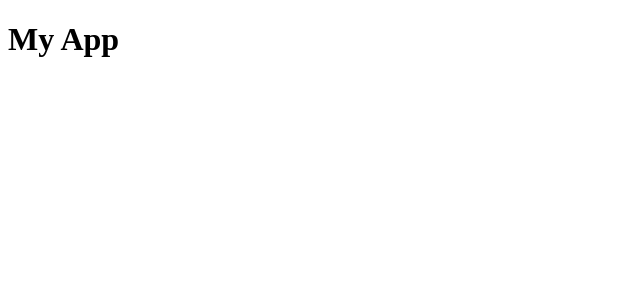
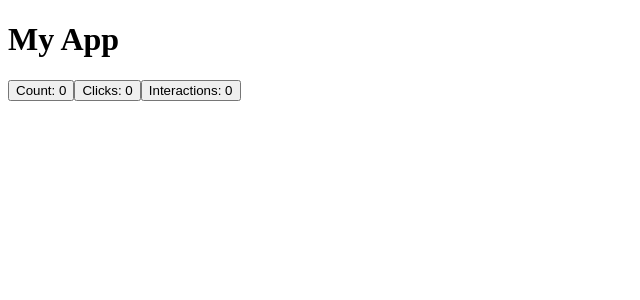
Before and after one commit to amerocu/pure-react, a React (Create React App) app: page / in a window 1280 px wide. Shown: the top 300 px of the page, without its empty margins (0-640 px from the left). Built offline with nearby package versions, Linux system fonts and the light colour scheme.

Commit message:
add counter

```diff
--- a/src/App.js
+++ b/src/App.js
@@ -1,10 +1,14 @@
 
 import React from "react";
+import Counter from "./Counter";
 
 function App() {
   return (
     <div>
       <h1>My App</h1>
+      <Counter label="Count" />
+      <Counter label="Clicks" />
+      <Counter label="Interactions" />
     </div>
   );
 }
--- /dev/null
+++ b/src/Counter.js
@@ -0,0 +1,20 @@
+import React from "react";
+
+class Counter extends React.Component {
+  constructor(props) {
+    super(props);
+    this.state = {
+      count: 0
+    };
+  }
+
+  render() {
+    return (
+      <button onClick={() => this.setState({ count: this.state.count + 1 })}>
+        {this.props.label}: {this.state.count}
+      </button>
+    );
+  }
+}
+
+export default Counter;
```
